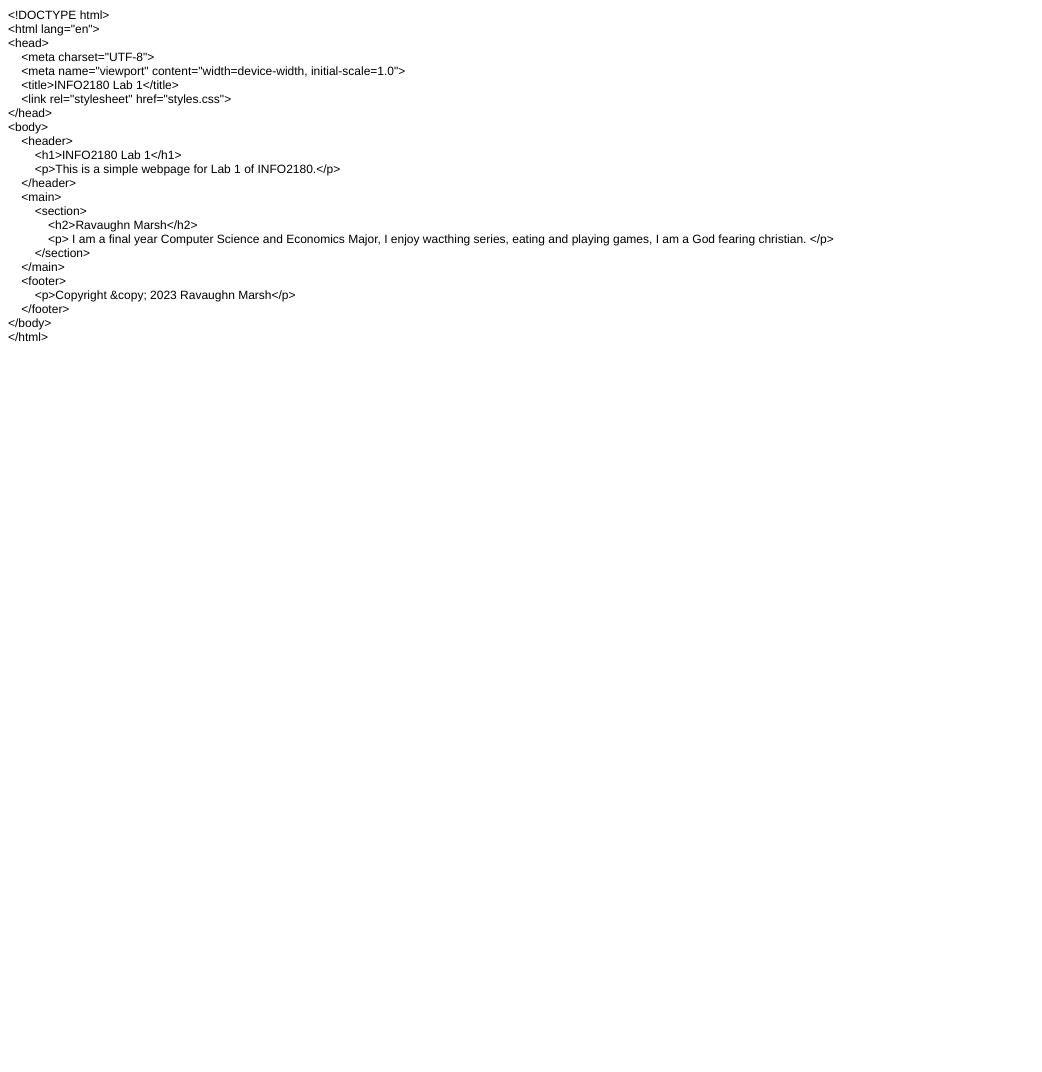
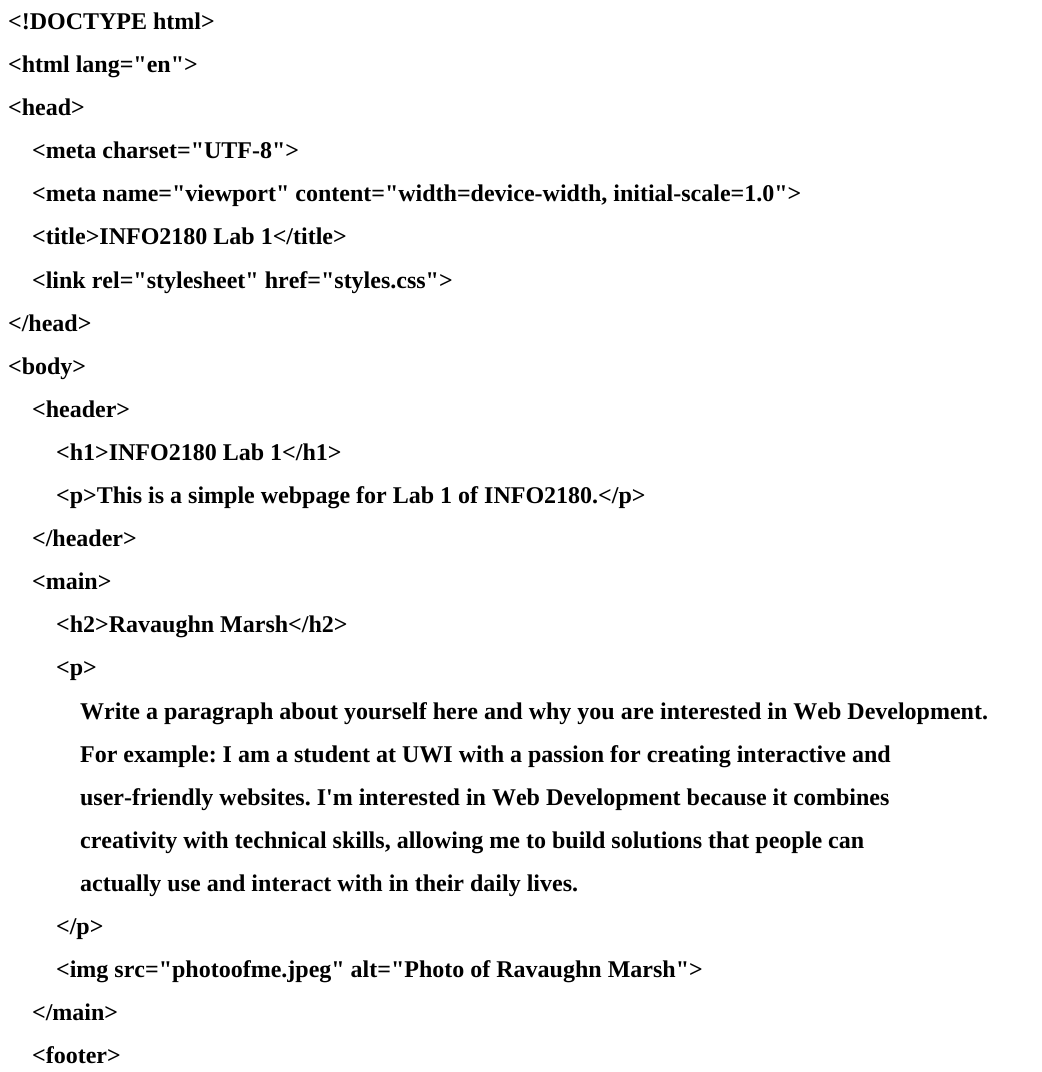
Before and after one commit to ravstarr/info2180-lab1, a plain HTML site: page index.html in a window 1280 px wide. Shown: the top 1072 px of the page, without its empty margins (0-1042 px from the left). Before the commit the page ends 800 px from the top, so only its background shows below. Drawn offline with Linux system fonts and the light colour scheme.

Commit message:
Add index.html for the webpage branch

```diff
--- a/index.html
+++ b/index.html
@@ -7,33 +7,38 @@
   <meta name="Generator" content="Cocoa HTML Writer">
   <meta name="CocoaVersion" content="2685.1">
   <style type="text/css">
-    p.p1 {margin: 0.0px 0.0px 0.0px 0.0px; font: 12.0px Helvetica}
+    span.s1 {font-kerning: none}
   </style>
 </head>
 <body>
-<p class="p1">&lt;!DOCTYPE html&gt;</p>
-<p class="p1">&lt;html lang="en"&gt;</p>
-<p class="p1">&lt;head&gt;</p>
-<p class="p1"><span class="Apple-converted-space">    </span>&lt;meta charset="UTF-8"&gt;</p>
-<p class="p1"><span class="Apple-converted-space">    </span>&lt;meta name="viewport" content="width=device-width, initial-scale=1.0"&gt;</p>
-<p class="p1"><span class="Apple-converted-space">    </span>&lt;title&gt;INFO2180 Lab 1&lt;/title&gt;</p>
-<p class="p1"><span class="Apple-converted-space">    </span>&lt;link rel="stylesheet" href="styles.css"&gt;</p>
-<p class="p1">&lt;/head&gt;</p>
-<p class="p1">&lt;body&gt;</p>
-<p class="p1"><span class="Apple-converted-space">    </span>&lt;header&gt;</p>
-<p class="p1"><span class="Apple-converted-space">        </span>&lt;h1&gt;INFO2180 Lab 1&lt;/h1&gt;</p>
-<p class="p1"><span class="Apple-converted-space">        </span>&lt;p&gt;This is a simple webpage for Lab 1 of INFO2180.&lt;/p&gt;</p>
-<p class="p1"><span class="Apple-converted-space">    </span>&lt;/header&gt;</p>
-<p class="p1"><span class="Apple-converted-space">    </span>&lt;main&gt;</p>
-<p class="p1"><span class="Apple-converted-space">        </span>&lt;section&gt;</p>
-<p class="p1"><span class="Apple-converted-space">            </span>&lt;h2&gt;Ravaughn Marsh&lt;/h2&gt;</p>
-<p class="p1"><span class="Apple-converted-space">            </span>&lt;p&gt; I am a final year Computer Science and Economics Major, I enjoy wacthing series, eating and playing games, I am a God fearing christian. &lt;/p&gt;</p>
-<p class="p1"><span class="Apple-converted-space">        </span>&lt;/section&gt;</p>
-<p class="p1"><span class="Apple-converted-space">    </span>&lt;/main&gt;</p>
-<p class="p1"><span class="Apple-converted-space">    </span>&lt;footer&gt;</p>
-<p class="p1"><span class="Apple-converted-space">        </span>&lt;p&gt;Copyright &amp;copy; 2023 Ravaughn Marsh&lt;/p&gt;</p>
-<p class="p1"><span class="Apple-converted-space">    </span>&lt;/footer&gt;</p>
-<p class="p1">&lt;/body&gt;</p>
-<p class="p1">&lt;/html&gt;</p>
+<h1 style="margin: 0.0px 0.0px 16.1px 0.0px; font: 24.0px Times; -webkit-text-stroke: #000000"><span class="s1"><b>&lt;!DOCTYPE html&gt;</b></span></h1>
+<h1 style="margin: 0.0px 0.0px 16.1px 0.0px; font: 24.0px Times; -webkit-text-stroke: #000000"><span class="s1"><b>&lt;html lang="en"&gt;</b></span></h1>
+<h1 style="margin: 0.0px 0.0px 16.1px 0.0px; font: 24.0px Times; -webkit-text-stroke: #000000"><span class="s1"><b>&lt;head&gt;</b></span></h1>
+<h1 style="margin: 0.0px 0.0px 16.1px 0.0px; font: 24.0px Times; -webkit-text-stroke: #000000"><span class="s1"><b><span class="Apple-converted-space">    </span>&lt;meta charset="UTF-8"&gt;</b></span></h1>
+<h1 style="margin: 0.0px 0.0px 16.1px 0.0px; font: 24.0px Times; -webkit-text-stroke: #000000"><span class="s1"><b><span class="Apple-converted-space">    </span>&lt;meta name="viewport" content="width=device-width, initial-scale=1.0"&gt;</b></span></h1>
+<h1 style="margin: 0.0px 0.0px 16.1px 0.0px; font: 24.0px Times; -webkit-text-stroke: #000000"><span class="s1"><b><span class="Apple-converted-space">    </span>&lt;title&gt;INFO2180 Lab 1&lt;/title&gt;</b></span></h1>
+<h1 style="margin: 0.0px 0.0px 16.1px 0.0px; font: 24.0px Times; -webkit-text-stroke: #000000"><span class="s1"><b><span class="Apple-converted-space">    </span>&lt;link rel="stylesheet" href="styles.css"&gt;</b></span></h1>
+<h1 style="margin: 0.0px 0.0px 16.1px 0.0px; font: 24.0px Times; -webkit-text-stroke: #000000"><span class="s1"><b>&lt;/head&gt;</b></span></h1>
+<h1 style="margin: 0.0px 0.0px 16.1px 0.0px; font: 24.0px Times; -webkit-text-stroke: #000000"><span class="s1"><b>&lt;body&gt;</b></span></h1>
+<h1 style="margin: 0.0px 0.0px 16.1px 0.0px; font: 24.0px Times; -webkit-text-stroke: #000000"><span class="s1"><b><span class="Apple-converted-space">    </span>&lt;header&gt;</b></span></h1>
+<h1 style="margin: 0.0px 0.0px 16.1px 0.0px; font: 24.0px Times; -webkit-text-stroke: #000000"><span class="s1"><b><span class="Apple-converted-space">        </span>&lt;h1&gt;INFO2180 Lab 1&lt;/h1&gt;</b></span></h1>
+<h1 style="margin: 0.0px 0.0px 16.1px 0.0px; font: 24.0px Times; -webkit-text-stroke: #000000"><span class="s1"><b><span class="Apple-converted-space">        </span>&lt;p&gt;This is a simple webpage for Lab 1 of INFO2180.&lt;/p&gt;</b></span></h1>
+<h1 style="margin: 0.0px 0.0px 16.1px 0.0px; font: 24.0px Times; -webkit-text-stroke: #000000"><span class="s1"><b><span class="Apple-converted-space">    </span>&lt;/header&gt;</b></span></h1>
+<h1 style="margin: 0.0px 0.0px 16.1px 0.0px; font: 24.0px Times; -webkit-text-stroke: #000000"><span class="s1"><b><span class="Apple-converted-space">    </span>&lt;main&gt;</b></span></h1>
+<h1 style="margin: 0.0px 0.0px 16.1px 0.0px; font: 24.0px Times; -webkit-text-stroke: #000000"><span class="s1"><b><span class="Apple-converted-space">        </span>&lt;h2&gt;Ravaughn Marsh&lt;/h2&gt;</b></span></h1>
+<h1 style="margin: 0.0px 0.0px 16.1px 0.0px; font: 24.0px Times; -webkit-text-stroke: #000000"><span class="s1"><b><span class="Apple-converted-space">        </span>&lt;p&gt;</b></span></h1>
+<h1 style="margin: 0.0px 0.0px 16.1px 0.0px; font: 24.0px Times; -webkit-text-stroke: #000000"><span class="s1"><b><span class="Apple-converted-space">            </span>Write a paragraph about yourself here and why you are interested in Web Development.</b></span></h1>
+<h1 style="margin: 0.0px 0.0px 16.1px 0.0px; font: 24.0px Times; -webkit-text-stroke: #000000"><span class="s1"><b><span class="Apple-converted-space">            </span>For example: I am a student at UWI with a passion for creating interactive and</b></span></h1>
+<h1 style="margin: 0.0px 0.0px 16.1px 0.0px; font: 24.0px Times; -webkit-text-stroke: #000000"><span class="s1"><b><span class="Apple-converted-space">            </span>user-friendly websites. I'm interested in Web Development because it combines</b></span></h1>
+<h1 style="margin: 0.0px 0.0px 16.1px 0.0px; font: 24.0px Times; -webkit-text-stroke: #000000"><span class="s1"><b><span class="Apple-converted-space">            </span>creativity with technical skills, allowing me to build solutions that people can</b></span></h1>
+<h1 style="margin: 0.0px 0.0px 16.1px 0.0px; font: 24.0px Times; -webkit-text-stroke: #000000"><span class="s1"><b><span class="Apple-converted-space">            </span>actually use and interact with in their daily lives.</b></span></h1>
+<h1 style="margin: 0.0px 0.0px 16.1px 0.0px; font: 24.0px Times; -webkit-text-stroke: #000000"><span class="s1"><b><span class="Apple-converted-space">        </span>&lt;/p&gt;</b></span></h1>
+<h1 style="margin: 0.0px 0.0px 16.1px 0.0px; font: 24.0px Times; -webkit-text-stroke: #000000"><span class="s1"><b><span class="Apple-converted-space">        </span>&lt;img src="photoofme.jpeg" alt="Photo of Ravaughn Marsh"&gt;</b></span></h1>
+<h1 style="margin: 0.0px 0.0px 16.1px 0.0px; font: 24.0px Times; -webkit-text-stroke: #000000"><span class="s1"><b><span class="Apple-converted-space">    </span>&lt;/main&gt;</b></span></h1>
+<h1 style="margin: 0.0px 0.0px 16.1px 0.0px; font: 24.0px Times; -webkit-text-stroke: #000000"><span class="s1"><b><span class="Apple-converted-space">    </span>&lt;footer&gt;</b></span></h1>
+<h1 style="margin: 0.0px 0.0px 16.1px 0.0px; font: 24.0px Times; -webkit-text-stroke: #000000"><span class="s1"><b><span class="Apple-converted-space">        </span>&lt;p&gt;Copyright &amp;copy; 2023&lt;/p&gt;</b></span></h1>
+<h1 style="margin: 0.0px 0.0px 16.1px 0.0px; font: 24.0px Times; -webkit-text-stroke: #000000"><span class="s1"><b><span class="Apple-converted-space">    </span>&lt;/footer&gt;</b></span></h1>
+<h1 style="margin: 0.0px 0.0px 16.1px 0.0px; font: 24.0px Times; -webkit-text-stroke: #000000"><span class="s1"><b>&lt;/body&gt;</b></span></h1>
+<h1 style="margin: 0.0px 0.0px 16.1px 0.0px; font: 24.0px Times; -webkit-text-stroke: #000000"><span class="s1"><b>&lt;/html&gt;</b></span></h1>
 </body>
 </html>
```
